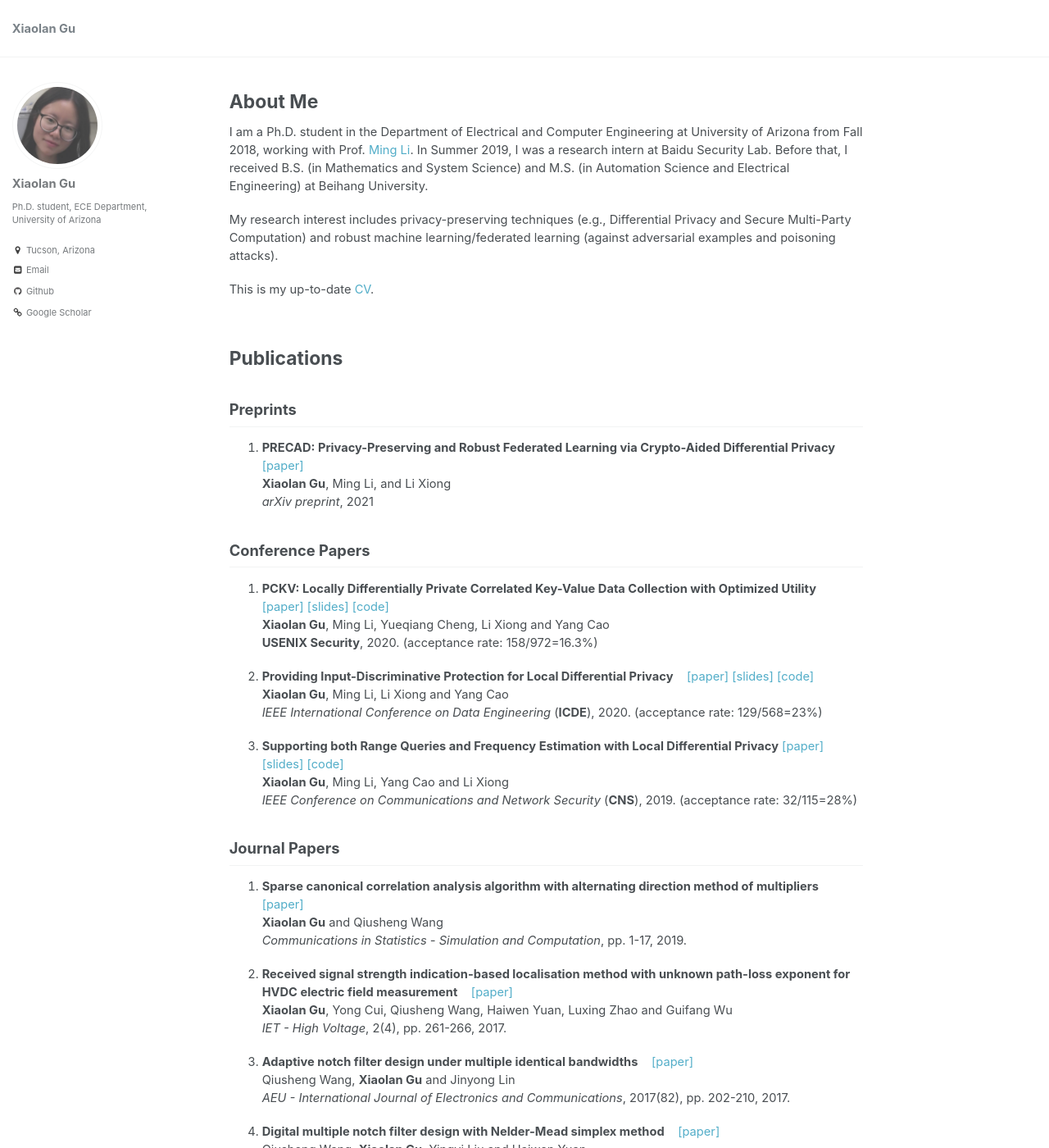
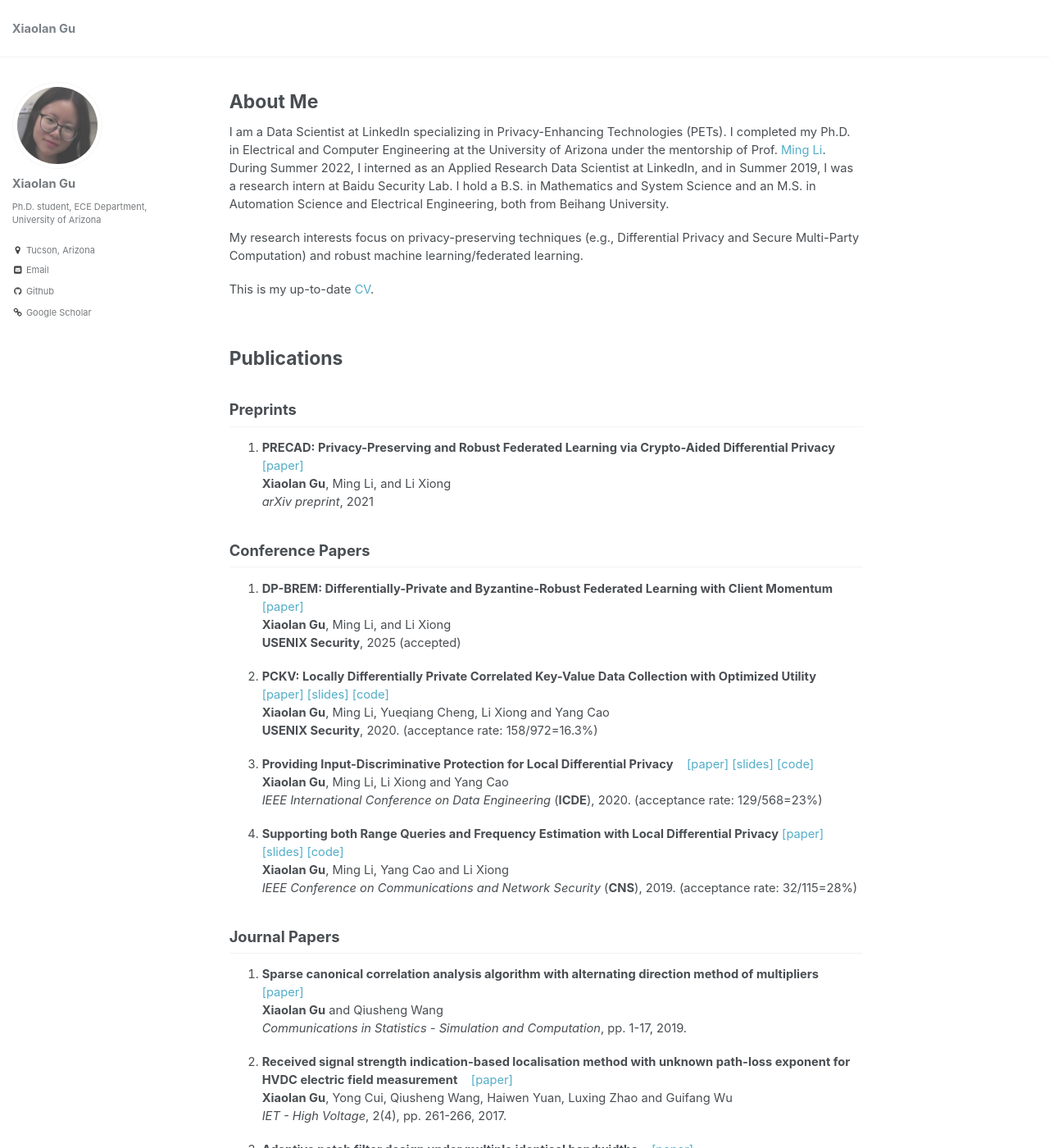
Before and after one commit to xiaolangu/xiaolan_gu.github.io, a Jekyll site: the page built from _pages/about.md, in a window 1280 px wide and 1400 px high. Shown: the whole window at 82% size. Built offline with Jekyll 4.4.1, drawn with Linux system fonts in a browser that asks for light colours; some of the changed text lies outside the part shown.

Commit message:
Update about.md

```diff
--- a/_pages/about.md
+++ b/_pages/about.md
@@ -17,9 +17,9 @@ redirect_from:
 
 # About Me
 
-I am a Ph.D. student in the Department of Electrical and Computer Engineering at University of Arizona from Fall 2018, working with Prof. [Ming Li](http://wiser.arizona.edu/mingli/index.html). In Summer 2019, I was a research intern at Baidu Security Lab.  Before that, I received B.S. (in Mathematics and System Science) and M.S. (in Automation Science and Electrical Engineering) at Beihang University.
+I am a Data Scientist at LinkedIn specializing in Privacy-Enhancing Technologies (PETs). I completed my Ph.D. in Electrical and Computer Engineering at the University of Arizona under the mentorship of Prof. [Ming Li](http://wiser.arizona.edu/mingli/index.html). During Summer 2022, I interned as an Applied Research Data Scientist at LinkedIn, and in Summer 2019, I was a research intern at Baidu Security Lab. I hold a B.S. in Mathematics and System Science and an M.S. in Automation Science and Electrical Engineering, both from Beihang University.
 
-My research interest includes privacy-preserving techniques (e.g., Differential Privacy and Secure Multi-Party Computation) and robust machine learning/federated learning (against adversarial examples and poisoning attacks).
+My research interests focus on  privacy-preserving techniques (e.g., Differential Privacy and Secure Multi-Party Computation) and robust machine learning/federated learning.
 
 This is my up-to-date [CV](http://xiaolangu.github.io/files/CV_Xiaolan_Gu.pdf).
 
@@ -38,6 +38,10 @@ This is my up-to-date [CV](http://xiaolangu.github.io/files/CV_Xiaolan_Gu.pdf).
 
 
 ## Conference Papers
+
+1. **DP-BREM: Differentially-Private and Byzantine-Robust Federated Learning with Client Momentum** &nbsp;&nbsp; [[paper]](https://arxiv.org/abs/2306.12608)
+**Xiaolan Gu**, Ming Li, and Li Xiong
+**USENIX Security**, 2025 (accepted)
 
 1. **PCKV: Locally Differentially Private Correlated Key-Value Data Collection with Optimized Utility** &nbsp;&nbsp; [[paper]](https://www.usenix.org/system/files/sec20-gu.pdf) [[slides]](http://xiaolangu.github.io/files/USENIX20_slides.pdf) [[code]](https://github.com/xiaolangu/PCKV)
 **Xiaolan Gu**, Ming Li, Yueqiang Cheng, Li Xiong and Yang Cao
```
Also changed, not shown: other parts of _pages/about.md (+1 -1 lines).
